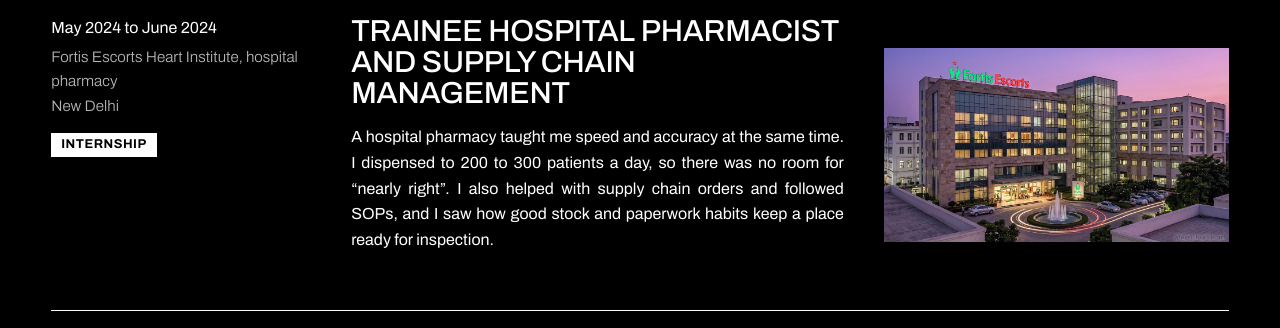
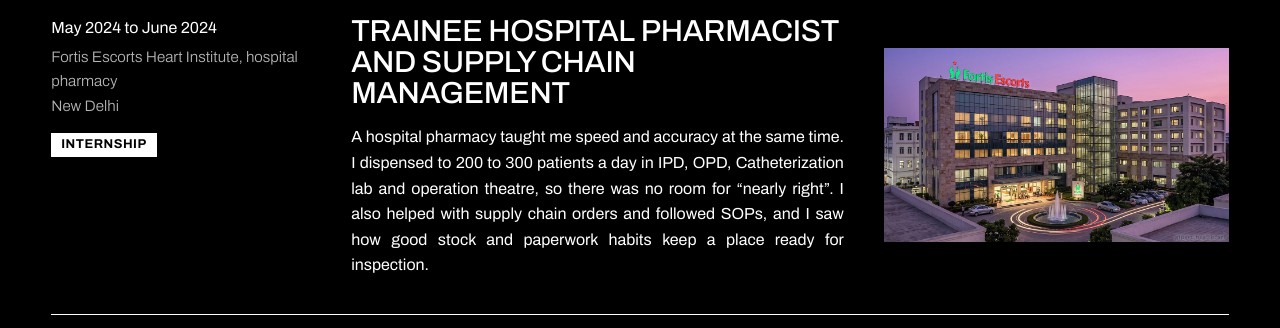
Before and after one commit to KritikVashistha/Kritik_Portfolio, a plain HTML site: page index.html in a window 1280 px wide. Shown: the part 2720-3048 px from the top of the page. Drawn offline with Linux system fonts and the light colour scheme.

```diff
--- a/index.html
+++ b/index.html
@@ -357,7 +357,7 @@ textarea:focus{border-color:var(--pink)}
         <div><div class="when">May 2024 to June 2024</div><div class="org">Fortis Escorts Heart Institute, hospital pharmacy<br>New Delhi</div><span class="chip white">Internship</span></div>
         <div>
           <h3>Trainee Hospital Pharmacist and Supply Chain Management</h3>
-          <p style="text-align: justify;">A hospital pharmacy taught me speed and accuracy at the same time. I dispensed to 200 to 300 patients a day, so there was no room for “nearly right”. I also helped with supply chain orders and followed SOPs, and I saw how good stock and paperwork habits keep a place ready for inspection.</p>
+          <p style="text-align: justify;">A hospital pharmacy taught me speed and accuracy at the same time. I dispensed to 200 to 300 patients a day in IPD, OPD, Catheterization lab and operation theatre, so there was no room for “nearly right”. I also helped with supply chain orders and followed SOPs, and I saw how good stock and paperwork habits keep a place ready for inspection.</p>
         </div>
         <div class="job-gallery" role="region" aria-label="Fortis Escorts Hospital photo">
           <div class="job-gallery-slide is-active" aria-hidden="false"><img src="Photos/Fortis%20Escorts/fortis-escorts-heart-institute-1.jpeg" alt="Fortis Escorts Heart Institute"></div>
```
